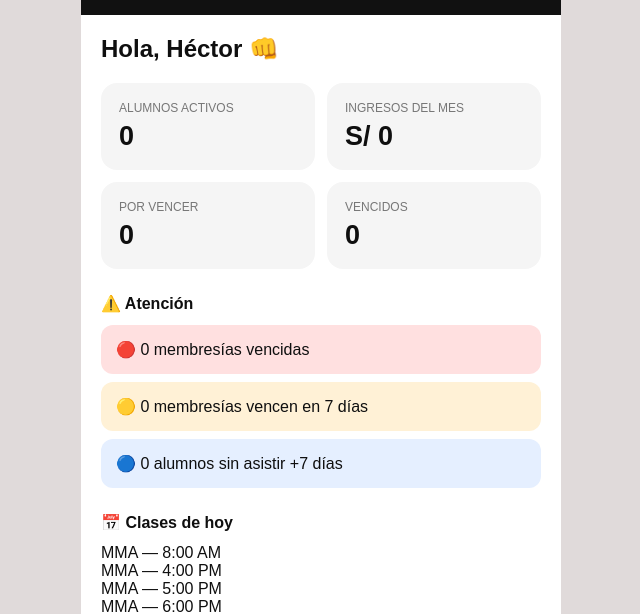
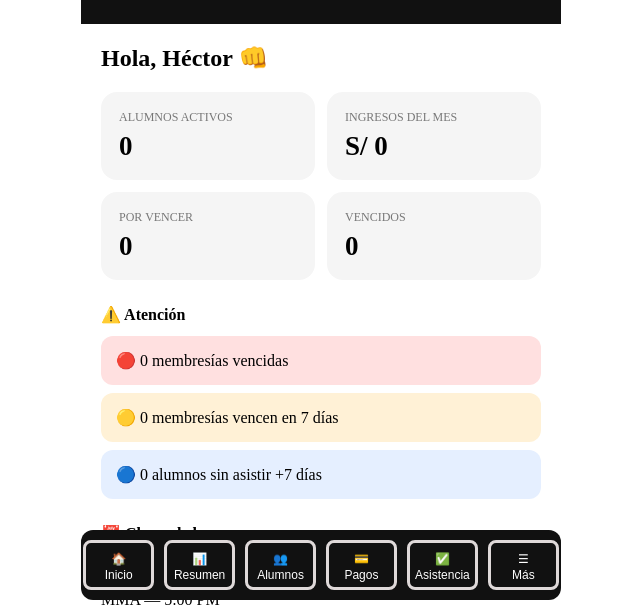
Before and after one commit to cyclopscft-jpg/cftacabado, a website: page index.html in a window 1280 px wide. Shown: the part 200-814 px from the top of the page, without its empty margins (319-959 px from the left). Drawn offline with nearby package versions, Linux system fonts and the light colour scheme; no server answers.

Commit message:
Update style.css

```diff
--- a/style.css
+++ b/style.css
@@ -2,19 +2,13 @@
     box-sizing: border-box;
 }
 
-body {
-    margin: 0;
-    font-family: Arial, sans-serif;
-    background: #e0dada;
-    color: #0f0f0f;
-}
-
 .app {
     max-width: 480px;
-    min-height: 100vh;
+    height: 100vh;
     margin: 0 auto;
-    padding-bottom: 99px;
+    padding-bottom: 0;
     background: white;
+    overflow: hidden;
 }
 
 .header {
@@ -36,8 +30,15 @@ body {
 }
 
 .content {
+    height: 100vh;
+    max-height: 100vh;
     padding: 20px;
+    padding-bottom: 300px;
+    overflow-y: auto;
+    overflow-x: hidden;
+    box-sizing: border-box;
 }
+
 
 .greeting {
     font-size: 24px;
@@ -121,12 +122,18 @@ body {
     justify-content: space-between !important;
     align-items: center !important;
 
+    position: fixed !important;
+    bottom: 0 !important;
+    left: 50% !important;
+    transform: translateX(-50%) !important;
+
     width: 100% !important;
-    height: 65px !important;
+    max-width: 480px !important;
+    height: 70px !important;
 
     box-sizing: border-box !important;
     padding: 5px 2px !important;
-    margin: 20px 0 100px 0 !important;
+    margin: 0 !important;
 
     background-color: #111 !important;
     color: white !important;
@@ -135,7 +142,9 @@ body {
     border-radius: 12px !important;
 
     overflow: hidden !important;
+    z-index: 9999 !important;
 }
+
 .bottom-nav .nav-item {
     flex: 0 1 auto !important;
     min-width: 1 !important;
```
